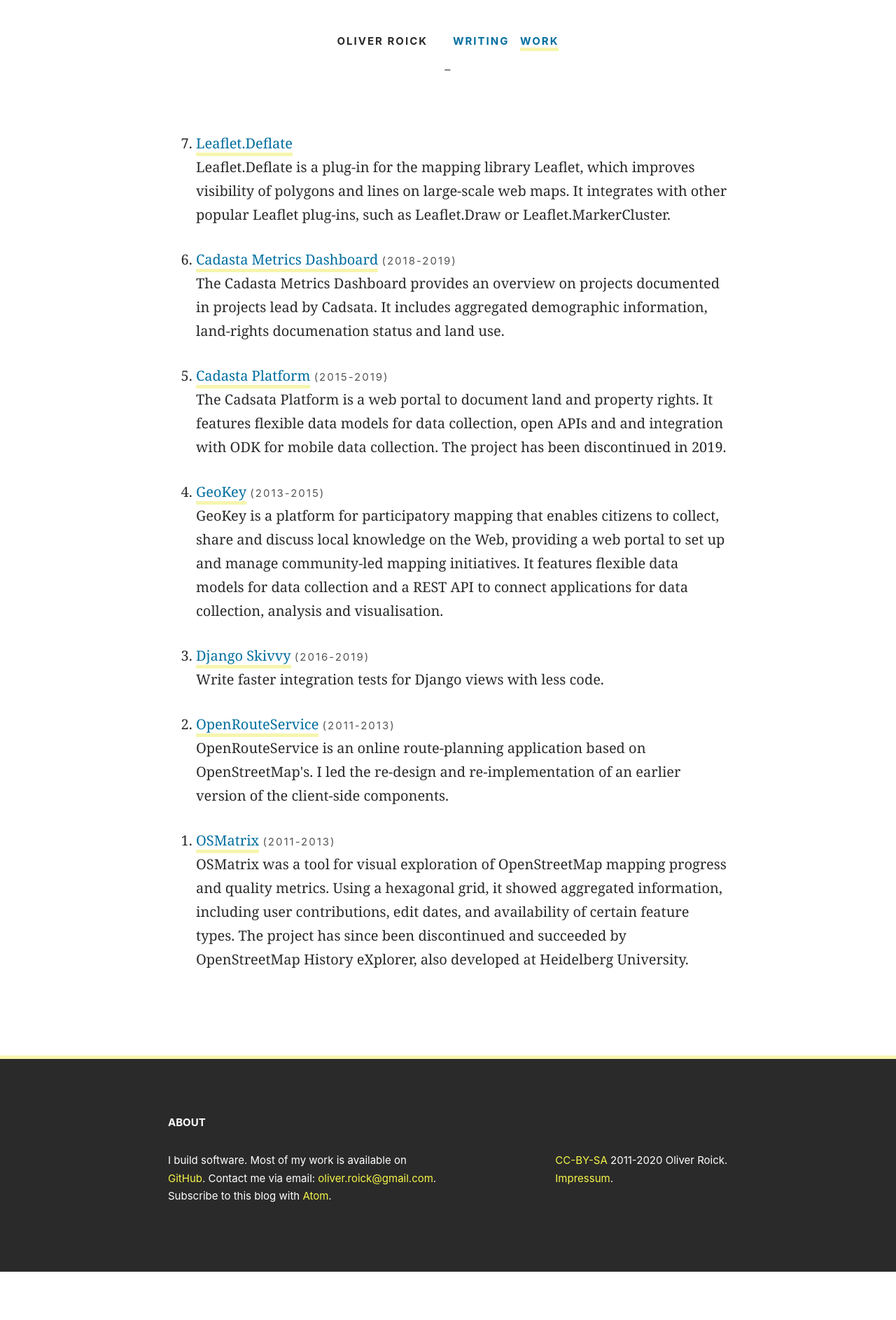
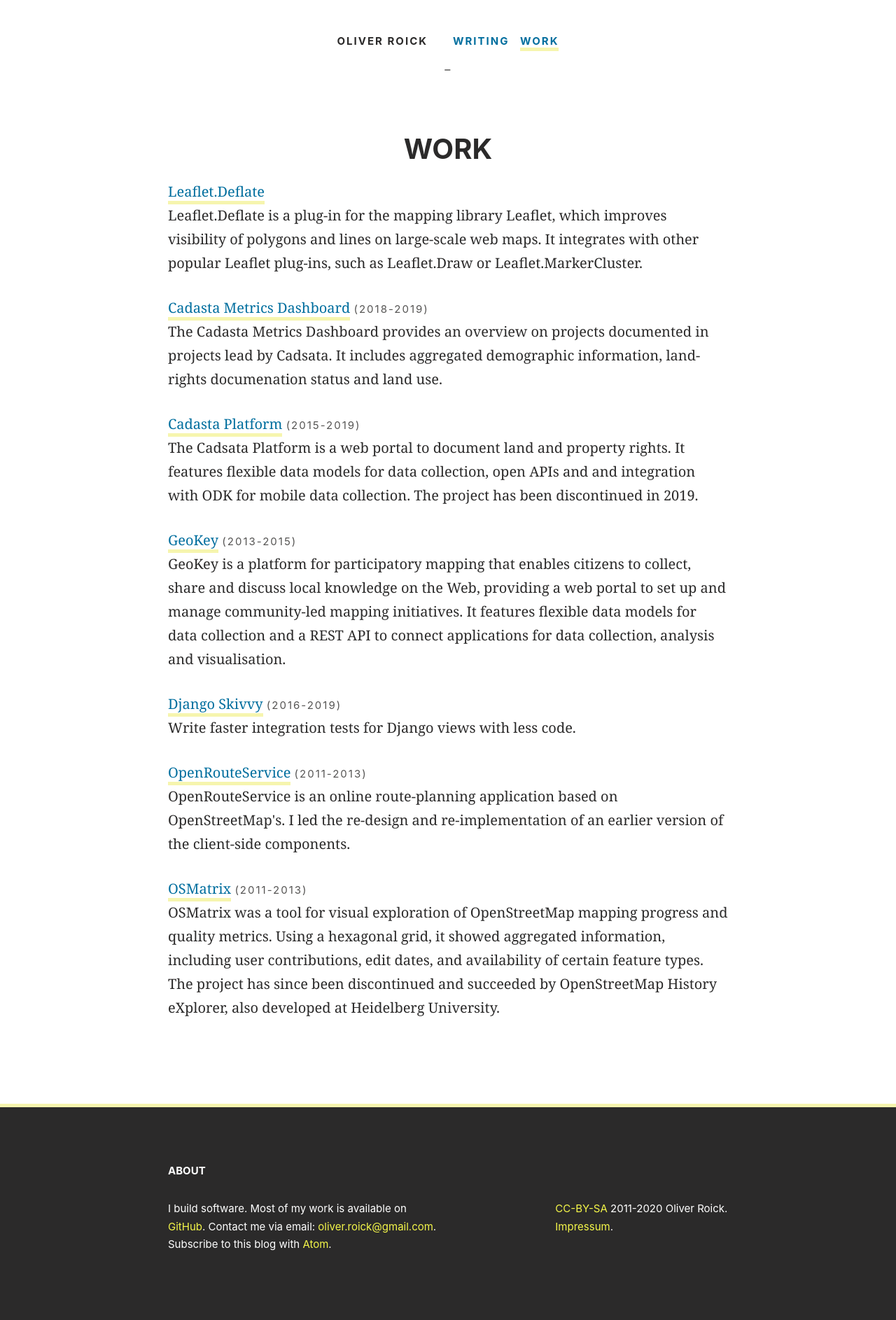
Before and after one commit to oliverroick/oliverroick.net, a Jekyll site: the page built from work.html, in a window 1280 px wide. Shown: the whole page at 70% size. Built offline with Jekyll 4.4.1, drawn with Linux system fonts in a browser that asks for light colours; before the commit the page ends 1817 px from its top, so only the background shows below that.

Commit message:
style: index-page header; list adjustments

```diff
--- a/css/roick.css
+++ b/css/roick.css
@@ -238,7 +238,8 @@
   margin: auto;
 }
 
-main h1 {
+main h1,
+main h2.index-page-header {
   text-align: center;
   margin-bottom: 0.5em;
   font-size: var(--font-l);
@@ -288,8 +289,22 @@
  * SPECIFICS
  */
 
+.archive {
+  padding: 0;
+  margin: 0;
+}
+
 .archive > li {
   margin-bottom: var(--grid-gap);
+}
+
+body#writing .archive {
+  text-align: center;
+  list-style-position: inside;
+}
+
+body#work .archive {
+  list-style: none;
 }
 
 body#work .archive a {
--- a/work.html
+++ b/work.html
@@ -4,7 +4,8 @@
 body_id: work
 description: Overview of Oliver Roick's work and projects.
 ---
-<ol class="archive" reversed>
+<h2 class="index-page-header">Work</h2>
+<ul class="archive" reversed>
     <li>
         <a href="https://github.com/oliverroick/Leaflet.Deflate">Leaflet.Deflate</a>
         <span class="description">Leaflet.Deflate is a plug-in for the mapping library Leaflet, which improves visibility of polygons and lines on large-scale web maps. It integrates with other popular Leaflet plug-ins, such as Leaflet.Draw or Leaflet.MarkerCluster.</span>
@@ -40,4 +41,4 @@
         <a href="https://osmatrix.heigit.org/">OSMatrix</a> <span class="time">(2011-2013)</span>
         <span class="description">OSMatrix was a tool for visual exploration of OpenStreetMap mapping progress and quality metrics. Using a hexagonal grid, it showed aggregated information, including user contributions, edit dates, and availability of certain feature types. The project has since been discontinued and succeeded by OpenStreetMap History eXplorer, also developed at Heidelberg University. </span>
     </li>
-</ol>
+</ul>
--- a/writing.html
+++ b/writing.html
@@ -4,6 +4,7 @@
 body_id: writing
 description: A list of all articles posted to Oliver Roick's blog.
 ---
+<h2 class="index-page-header">Writing</h2>
 <ol class="archive" reversed>
 	{% for post in site.posts %}
 	<li>
```
